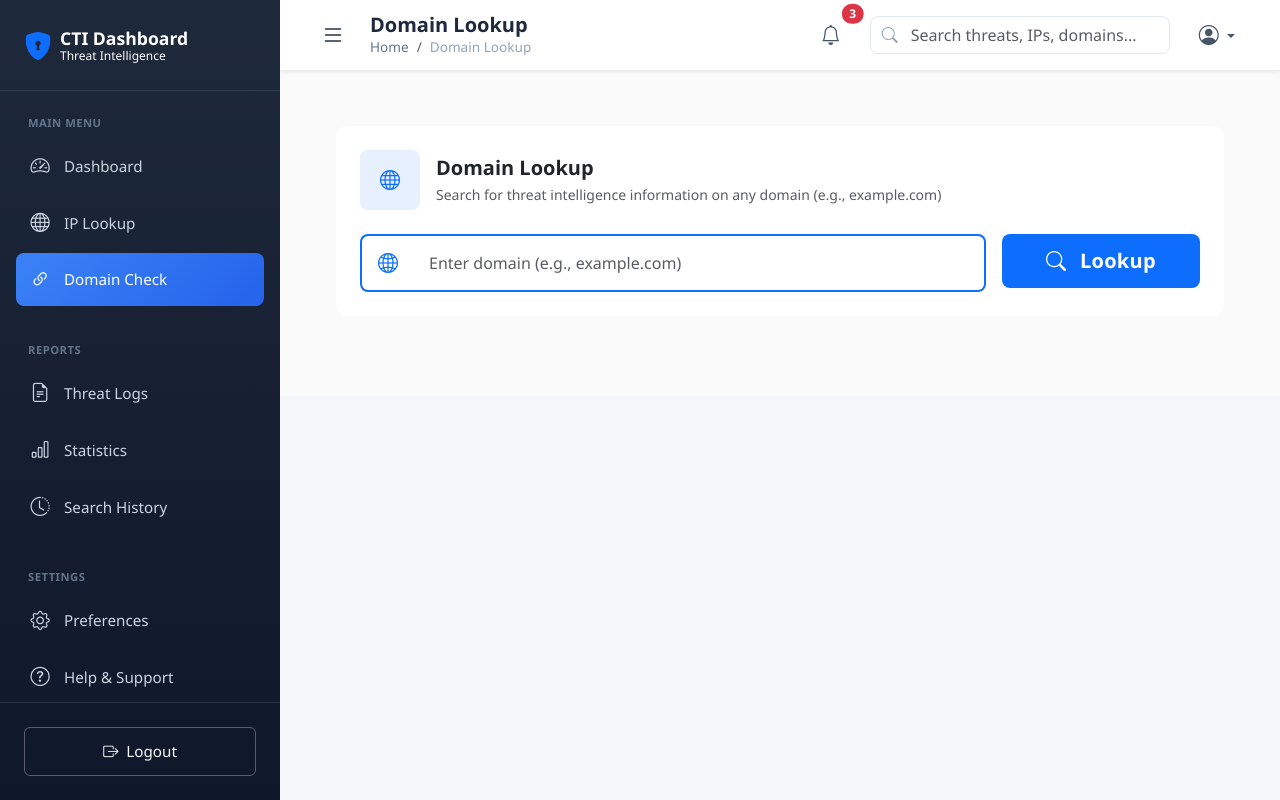
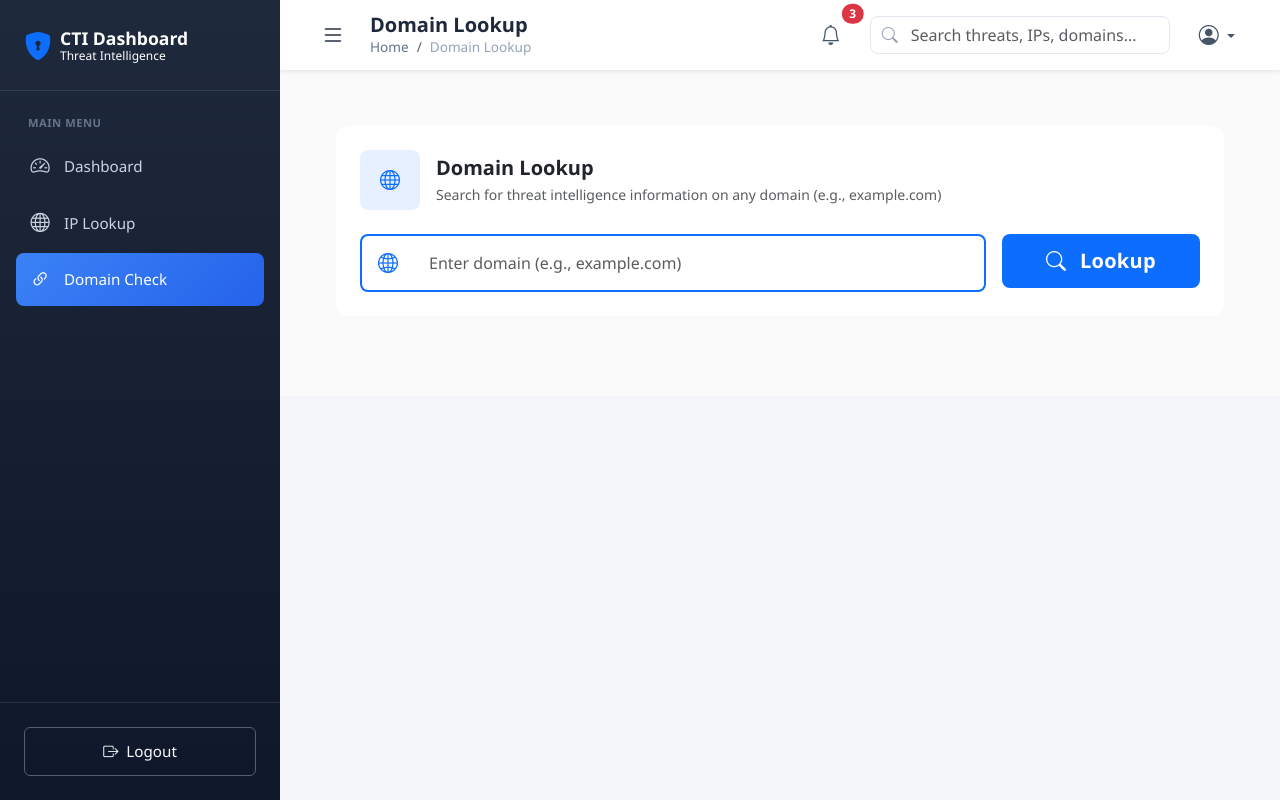
Before and after one commit to samoateng28/cyber_dashboard, a Django app: page /domain-lookup/ in a window 1280 px wide. Run offline with Django 5.2, Linux system fonts and the light colour scheme; the visitor is signed in with stand-in values (Sample User, id 1); data that the repository does not hold is empty.

Commit message:
commented out some nav items

```diff
--- a/threat_dashboard/dashboard/templates/dashboard/base_dashboard.html
+++ b/threat_dashboard/dashboard/templates/dashboard/base_dashboard.html
@@ -92,7 +92,7 @@
                 </ul>
             </div>
 
-            <div class="menu-section">
+            <!-- <div class="menu-section">
                 <small class="menu-title">REPORTS</small>
                 <ul class="nav flex-column">
                     <li class="nav-item">
@@ -114,9 +114,9 @@
                         </a>
                     </li>
                 </ul>
-            </div>
+            </div> -->
 
-            <div class="menu-section">
+            <!-- <div class="menu-section">
                 <small class="menu-title">SETTINGS</small>
                 <ul class="nav flex-column">
                     <li class="nav-item">
@@ -132,7 +132,7 @@
                         </a>
                     </li>
                 </ul>
-            </div>
+            </div> -->
         </div>
 
         <div class="sidebar-footer">
```
